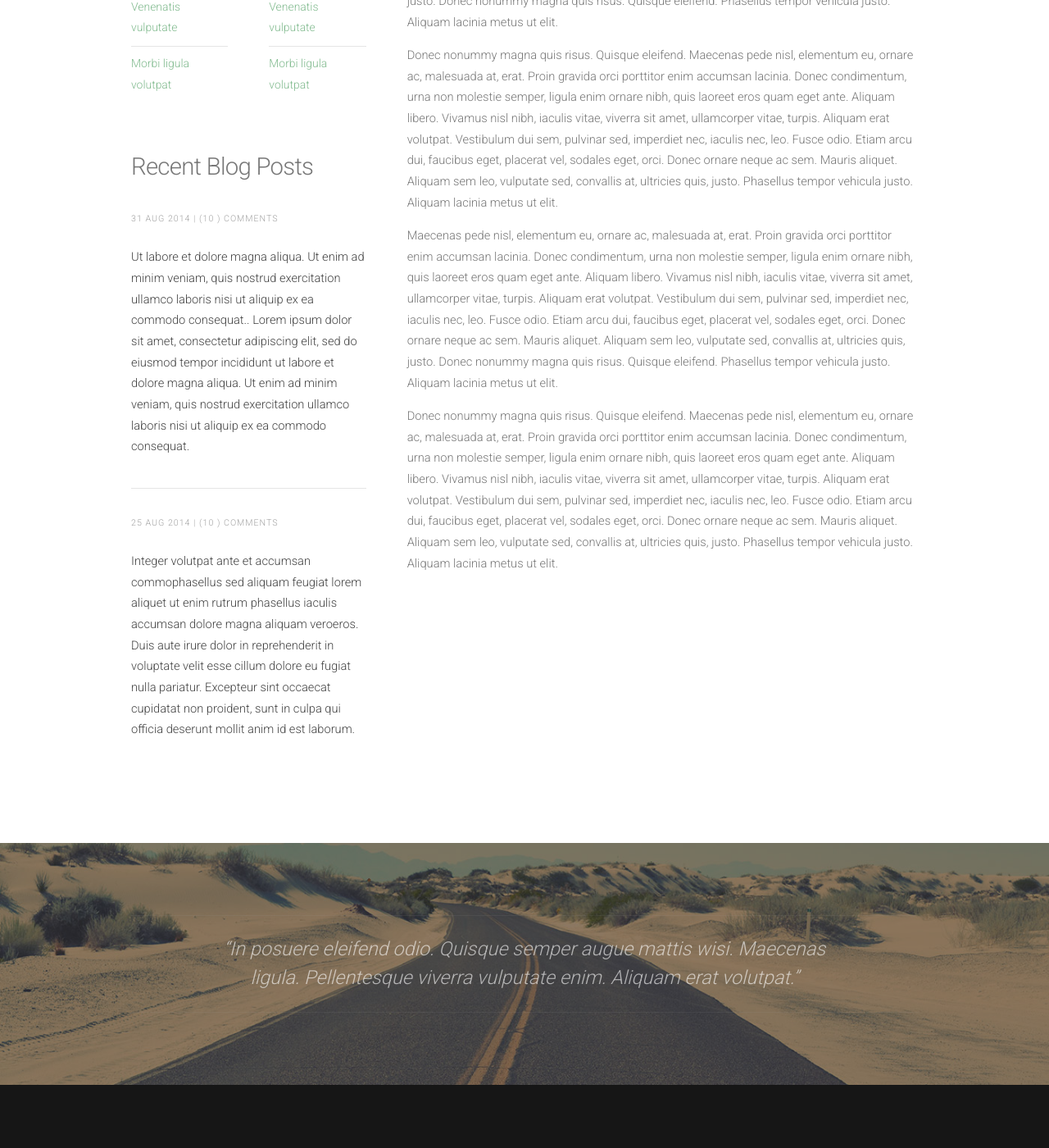
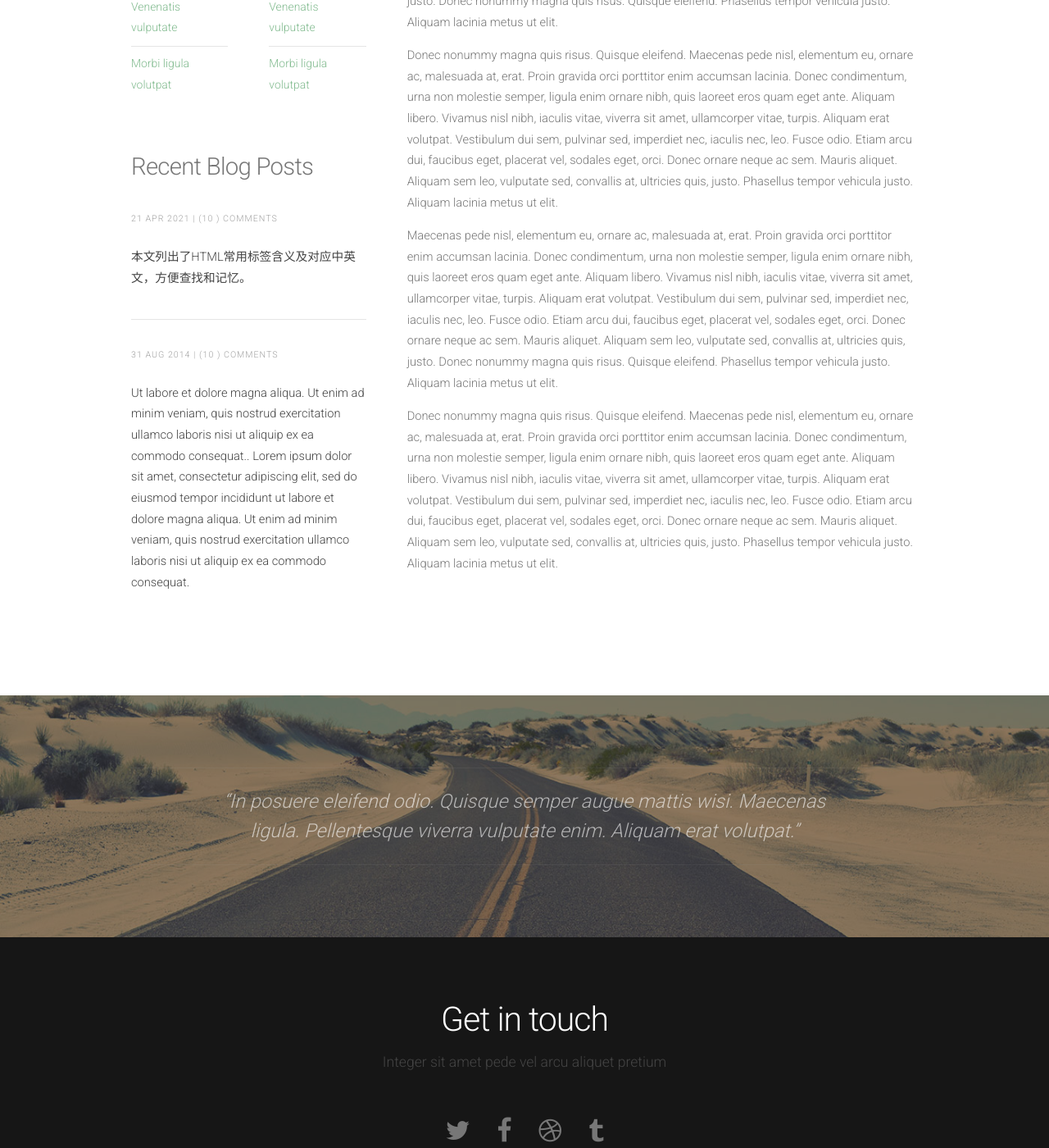
Before and after one commit to geekist/geekist.github.io, a Jekyll site: the page built from left-sidebar.html, in a window 1280 px wide and 1400 px high, scrolled down 741 px. Shown: the whole window at 82% size. Built offline with Jekyll 4.4.1, drawn with Linux system fonts in a browser that asks for light colours; nearby versions of some CDN libraries; some of the changed lines change nothing that is shown; some of the changed text lies outside the part shown.

Commit message:
update files

```diff
--- a/_includes/nav.html
+++ b/_includes/nav.html
@@ -3,11 +3,12 @@
 	<nav id="nav">
 		<ul>
 			{% assign current = page.url | downcase | split: '/' %}
-			<li {% if current[1] == 'index.html' %}class='current'{% endif %}><a href="/index.html">Homepage</a></li>
-			<li {% if current[1] == 'blog' %}class='current'{% endif %}><a href="/blog">Blog</a></li>
-			<li {% if current[1] == 'left-sidebar.html' %}class='current'{% endif %}><a href="/left-sidebar.html">Left Sidebar</a></li>
-			<li {% if current[1] == 'right-sidebar.html' %}class='current'{% endif %}><a href="/right-sidebar.html">Right Sidebar</a></li>
-			<li {% if current[1] == 'no-sidebar.html' %}class='current'{% endif %}><a href="/no-sidebar.html">No Sidebar</a></li>
+			<li {% if current[1] == 'index.html' %}class='current'{% endif %}><a href="/index.html">基础知识</a></li>
+			<li {% if current[1] == 'blog' %}class='current'{% endif %}><a href="/blog">服务器</a></li>
+			<li {% if current[1] == 'left-sidebar.html' %}class='current'{% endif %}><a href="/left-sidebar.html">前端</a></li>
+			<li {% if current[1] == 'right-sidebar.html' %}class='current'{% endif %}><a href="/right-sidebar.html">iOS</a></li>
+			<li {% if current[1] == 'no-sidebar.html' %}class='current'{% endif %}><a href="/no-sidebar.html">Android</a></li>
+			<li {% if current[1] == 'management.html' %}class='current'{% endif %}><a href="/management.html">管理</a></li>
 		</ul>
 	</nav>
 </div>
--- a/_layouts/default.html
+++ b/_layouts/default.html
@@ -6,7 +6,7 @@
 -->
 <html>
 <head>
-	<title>Linear by TEMPLATED</title>
+	<title>yangwu's blog</title>
 	<meta http-equiv="content-type" content="text/html; charset=utf-8" />
 	<meta name="description" content="" />
 	<meta name="keywords" content="" />
--- /dev/null
+++ b/_posts/2021-04-21-html-reference.md
@@ -0,0 +1,103 @@
+---
+title: HTML常用标签含义及对应中英文
+featured: images/pic03.jpg
+layout: post
+---
+
+<p>本文列出了HTML常用标签含义及对应中英文，方便查找和记忆。</p>
+
+标签	标签含义	英文	英文含义	备注
+h	标题	headline	标题
+p	段落	paragraph	段落
+hr	水平分割线	horizontal rules	水平分割线
+b	加粗	bold	加粗/粗体
+strong	加粗(强调语义)	strong	强壮的
+i	倾斜	incline	倾斜
+em	倾斜(强调语义)	emphasize [‘emfəsaɪz]	强调	用倾斜来起到强调作用
+u	下划线	underline	下划线
+ins	下划线(强调语义)	insert	插入	ins标签准确来说是:插入字效果
+s	删除线	strikethrough	删除线
+del	删除线	delete	删除
+br	回车换行	break	打破/折断
+img	插入图	image	图片
+src	图片路径	source	源头	img标签的属性
+width	宽度	width	宽度	标签属性
+height	高度	height	高度	标签属性
+title	提示内容	title	标题	img标签的属性
+alt	替换的内容	alternative	替换/交替	img标签属性
+border	边框线	border	边界	标签属性
+a	超链接	anchor  [‘æŋkə]	锚点
+href	超链接地址	hypertext reference	超链接	a标签的属性
+target	超链接在哪个窗口打开	target	目标	a标签的属性
+_blank	新窗口	blank	空白	target属性值
+_self	当前窗口	self	自己	target属性值
+空格符	non-breaking space	不间断空格
+ul	无序列表	unorder list	无序列表
+li	列表项	list item	列表条目
+ol	有序列表	order list	有序列表
+dl	自定义列表	defined list	自定义列表
+dt	自定义列表标题	defined title	自定义标题
+dd	自定义列表详情	defined detail	自定义详情
+table	表格	table	表格
+tr	行	table row	表格行
+td	单元格	table data	表格数据单元格
+radio	单选按钮	radio	收音机	收音机的按钮只能按下一个(单选)
+rows	行数	rows	行的复数	textarea属性
+cols	列数	columns	列的复数	textarea属性
+get	get请求方式	get	获取
+post	post请求方式	post	提交
+css	层叠样式表(样式)	Cascading Style Sheet	层叠样式表
+font-family	字体	font-family	字体族/字体类型
+text-align	内容对齐	text-align	文字对齐
+text-indent	文字首行缩进	text-indent	文字缩进
+background	背景	background	背景	笔记中记录background为背景色,其实准确来说是背景.这个属性除了可以设置背景颜色,还可以设置背景图片等.
+display	显示模式	display	显示
+block	块级	block	块
+inline	行内	inline	内联的	这里可以这样理解:line是行,in是在…里边.inline就是在行里边(行内)
+none	隐藏	none	没有/消失	display属性值:none可以理解为消失(不占位置隐藏)
+visibility	显示	visibility	能见度
+hidden	隐藏	hidden	隐藏	占位置隐藏(隐身)
+class	类样式	class	类
+style	行内样式	style	风格/设计
+link	外链式	link	关系/连接
+rel	关系	relationship	关系/关联
+stylesheet	样式单	stylesheet	样式  床单
+important	提权功能(变为最重要)	important	重要
+italic	倾斜	italic	斜体字	font-style属性值
+normal	正常	normal	正常	font-style属性值
+text-decoration	文字修饰属性	decoration	修饰/装饰
+overline	顶划线	overline	上划线	text-decoration属性值
+line-through	删除线/贯穿线	through	穿过	text-decoration属性值
+word-break	强制打散单词换行	beak	折断
+visited	访问后	visited	访问后	超链接伪类
+hover	鼠标以上	hover	悬浮/盘旋	超链接伪类
+active	点击状态	active	激活/积极	超链接伪类
+solid	实线	solid	固体的	border边框线条样式
+dashed	虚线	dashed	虚线	border边框线条样式
+repeat	平铺	repeat	重复	background属性值
+fixed	背景图固定	fixed	固定的	background属性值
+margin	外边距	margin	边缘	边缘可以理解为盒子外边的距离(盒子与盒子之间的距离)
+padding	内边距	padding	填补/填充	填充意味着属于盒子内部的距离
+auto	自动(自适应宽高)	auto	自动	margin/padding取值
+list-style	列表样式	list,style	列表,样式
+overflow	溢出	overflow	溢出
+hidden	隐藏	hidden	隐藏	overflow属性值(visibility属性值)
+float	浮动	float	浮动
+position	定位	position	位置
+relative	相对定位	relative	相对	position的属性值
+static	静态定位	static	静态的
+absolute	绝对定位	absolute	绝对的
+cursor	鼠标样式	cursor	光标
+pointer	小手	pointer	指针
+border-radius	边框半径(制作圆角矩形)	radius	半径
+filter	滤镜	filter	过滤器
+alpha	透明度	alpha	透明度
+opacity	透明度	opacity	不透明度	虽然翻译是不透明度,但是css中还是当做透明度处理了
+css sprite	css精灵图	sprite	精灵/雪碧
+background-attachment	背景图固定	attachment	附着
+wrap	包裹	wrap	包裹
+banner	广告条	banner	标语/横幅广告
+prefect	完美	prefect	完美
+course	课程体系	course	课程
+pilot	领航者	pilot	飞行员/领航者
+vertical-align	垂直对齐方式	vertical	垂直的
--- /dev/null
+++ b/management.html
@@ -0,0 +1,20 @@
+---
+title: Linear
+layout: default
+---
+<!-- Main -->
+	<div id="main">
+		<div id="content" class="container">
+			<section>
+				<header>
+					<h2>No Sidebar</h2>
+					<span class="byline">Integer sit amet pede vel arcu aliquet pretium</span>
+				</header>
+				<p>Maecenas pede nisl, elementum eu, ornare ac, malesuada at, erat. Proin gravida orci porttitor enim accumsan lacinia. Donec condimentum, urna non molestie semper, ligula enim ornare nibh, quis laoreet eros quam eget ante. Aliquam libero. Vivamus nisl nibh, iaculis vitae, viverra sit amet, ullamcorper vitae, turpis. Aliquam erat volutpat. Vestibulum dui sem, pulvinar sed, imperdiet nec, iaculis nec, leo. Fusce odio. Etiam arcu dui, faucibus eget, placerat vel, sodales eget, orci. Donec ornare neque ac sem. Mauris aliquet. Aliquam sem leo, vulputate sed, convallis at, ultricies quis, justo. Donec nonummy magna quis risus. Quisque eleifend. Phasellus tempor vehicula justo. Aliquam lacinia metus ut elit. Donec nonummy magna quis risus. Quisque eleifend. Maecenas pede nisl, elementum eu, ornare ac, malesuada at, erat. Proin gravida orci porttitor enim accumsan lacinia. Donec condimentum, urna non molestie semper, ligula enim ornare nibh, quis laoreet eros quam eget ante. Aliquam libero. Donec ornare neque ac sem. Mauris aliquet. Aliquam sem leo, vulputate sed, convallis at, ultricies quis, justo. Donec nonummy magna quis risus. Quisque eleifend. Phasellus tempor vehicula justo. Aliquam lacinia metus ut elit.</p>
+				<p>Vivamus nisl nibh, iaculis vitae, viverra sit amet, ullamcorper vitae, turpis. Aliquam erat volutpat. Vestibulum dui sem, pulvinar sed, imperdiet nec, iaculis nec, leo. Fusce odio. Etiam arcu dui, faucibus eget, placerat vel, sodales eget, orci. Donec ornare neque ac sem. Mauris aliquet. Aliquam sem leo, vulputate sed, convallis at, ultricies quis, justo. Phasellus tempor vehicula justo. Aliquam lacinia metus ut elit. Maecenas pede nisl, elementum eu, ornare ac, malesuada at, erat. Proin gravida orci porttitor enim accumsan lacinia. Donec condimentum, urna non molestie semper, ligula enim ornare nibh, quis laoreet eros quam eget ante. Aliquam libero. Vivamus nisl nibh, iaculis vitae, viverra sit amet, ullamcorper vitae, turpis. Donec ornare neque ac sem. Mauris aliquet. Aliquam sem leo, vulputate sed, convallis at, ultricies quis, justo. Donec nonummy magna quis risus. Quisque eleifend. Phasellus tempor vehicula justo. Aliquam lacinia metus ut elit. Aliquam erat volutpat. Vestibulum dui sem, pulvinar sed, imperdiet nec, iaculis nec, leo. Fusce odio. Etiam arcu dui, faucibus eget, placerat vel, sodales eget, orci. Donec ornare neque ac sem. Mauris aliquet. Aliquam sem leo, vulputate sed, convallis at, ultricies quis, justo. Donec nonummy magna quis risus.</p>
+				<p>Vivamus nisl nibh, iaculis vitae, viverra sit amet, ullamcorper vitae, turpis. Aliquam erat volutpat. Vestibulum dui sem, pulvinar sed, imperdiet nec, iaculis nec, leo. Fusce odio. Etiam arcu dui, faucibus eget, placerat vel, sodales eget, orci. Donec ornare neque ac sem. Mauris aliquet. Aliquam sem leo, vulputate sed, convallis at, ultricies quis, justo. Phasellus tempor vehicula justo. Aliquam lacinia metus ut elit. Maecenas pede nisl, elementum eu, ornare ac, malesuada at, erat. Proin gravida orci porttitor enim accumsan lacinia. Donec condimentum, urna non molestie semper, ligula enim ornare nibh, quis laoreet eros quam eget ante. Aliquam libero. Vivamus nisl nibh, iaculis vitae, viverra sit amet, ullamcorper vitae, turpis. Donec ornare neque ac sem. Mauris aliquet. Aliquam sem leo, vulputate sed, convallis at, ultricies quis, justo. Donec nonummy magna quis risus. Quisque eleifend. Phasellus tempor vehicula justo. Aliquam lacinia metus ut elit. Aliquam erat volutpat. Vestibulum dui sem, pulvinar sed, imperdiet nec, iaculis nec, leo. Fusce odio. Etiam arcu dui, faucibus eget, placerat vel, sodales eget, orci. Donec ornare neque ac sem. Mauris aliquet. Aliquam sem leo, vulputate sed, convallis at, ultricies quis, justo. Donec nonummy magna quis risus.</p>
+
+			</section>
+		</div>
+	</div>
+<!-- /Main -->
```
Also changed, not shown: favicon.ico (added), 1 other file.
